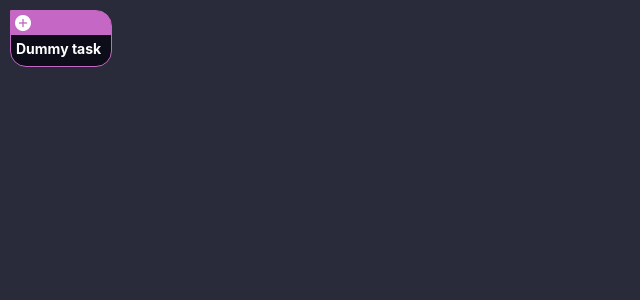
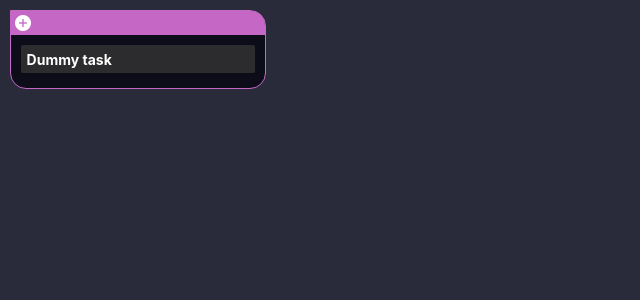
Before and after one commit to AlonsoM45/Tennex, a Svelte app: page / in a window 1280 px wide. Shown: the top 300 px of the page, without its empty margins (0-640 px from the left). Built offline with nearby package versions, Linux system fonts and the light colour scheme.

Commit message:
Title can be changed

```diff
--- a/src/Task.svelte
+++ b/src/Task.svelte
@@ -4,6 +4,7 @@
 
     let isExpanded = true;
     let tasks = [];
+
     if (!depth){
         depth = 0;
     }
@@ -23,18 +24,21 @@
     <div class="task-header">
         {#if tasks.length > 0} <!-- Hide expand/minimize if there are no tasks-->
             {#if isExpanded}
-                <img class="task-header-button" on:click={toggleExpansion} src="../assets/chevron-up-white.png" alt="Minimize"/>
+                <img class="task-header-button rotate-when-clicked" on:click={toggleExpansion} src="../assets/chevron-up-white.png" alt="Minimize"/>
             {:else}
-                <img class="task-header-button" on:click={toggleExpansion} src="../assets/chevron-down-white.png" alt="Expand"/>
+                <img class="task-header-button rotate-when-clicked" on:click={toggleExpansion} src="../assets/chevron-down-white.png" alt="Expand"/>
             {/if}
         {/if}
 
-        <img class="task-header-button" on:click={addTask} src="../assets/plus-white.png" alt="Add New Task"/>
+        <img class="task-header-button skew-when-clicked" on:click={addTask} src="../assets/plus-white.png" alt="Add New Task"/>
     </div>
 
-
     <!-- ToDo: Make this (and other fields) editable -->
-    <b class="task-title">{name}</b>
+    <input
+        class="task-title {depth % 2 == 0 ? 'odd-depth-background' : 'even-depth-background'}"
+        value={name}
+        onkeypress="this.style.width = (this.value.length + 2) + 'ch';"
+    />
 
     {#if isExpanded}
         <div class="task-space">
@@ -56,10 +60,14 @@
     }
 
     .task-title {
-        margin: 5px;
-        margin-bottom: 0px;
+        margin: 10px;
         font-size: 14px;
         align-self: flex-start;
+        min-width: 10ch;
+
+        color: white;
+        border: 0px;
+        font-weight: bold;
     }
 
     .task-header-button {
@@ -69,8 +77,12 @@
         height: 16px;
     }
 
-    .task-header-button:active {
+    .rotate-when-clicked:active {
         transform: rotate(90deg); /* ToDo: Check if I can make this rotate faster */
+    }
+
+    .skew-when-clicked:active {
+        transform: skew(10deg, 5deg);
     }
 
     .task-space {
@@ -96,7 +108,7 @@
     }
 
     .odd-depth-background {
-        background-color: rgb(44, 44, 46)
+        background-color: #2c2c2e
     }
 
     .even-depth-background {
```
